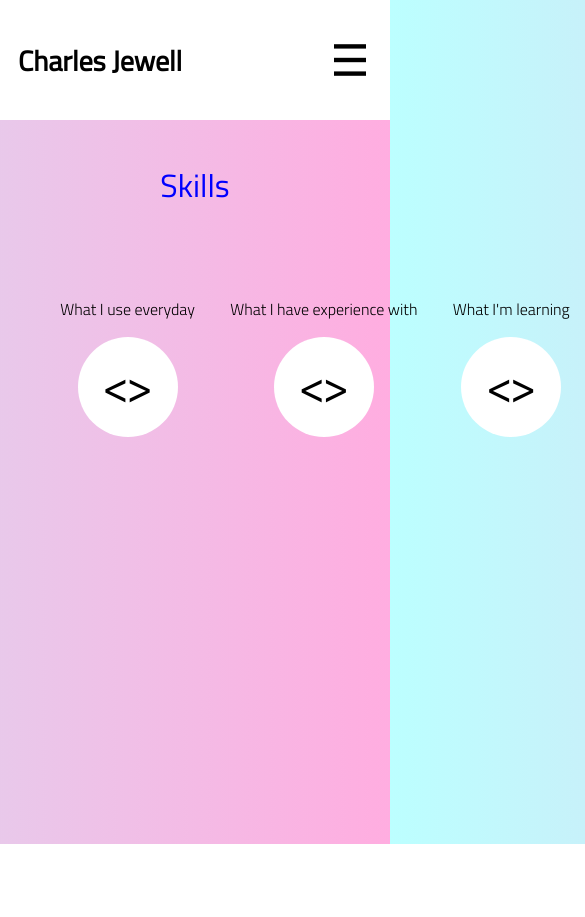
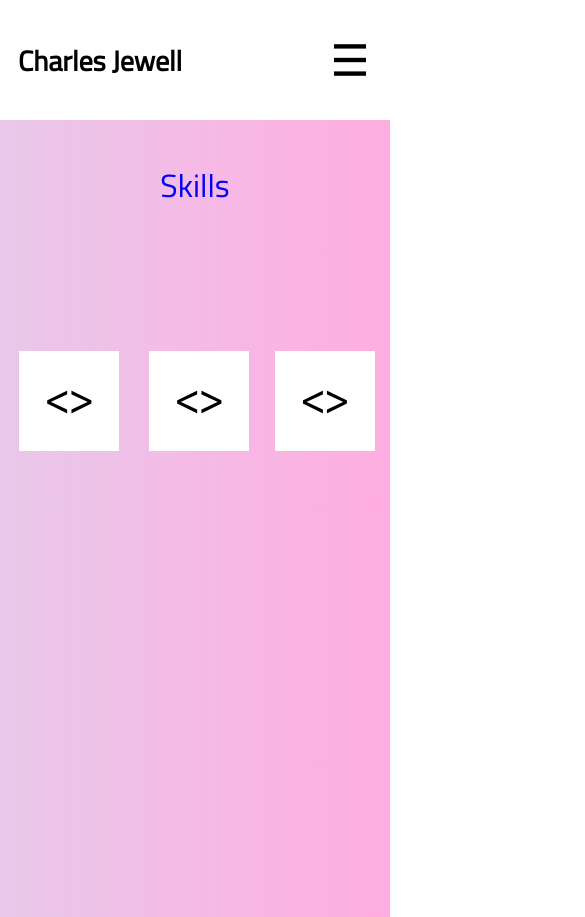
Before and after one commit to cjewell47/nuxt-play-around, a Nuxt app: page /Skills in a window 390 px wide. Shown: the top 917 px of the page, 585 px wide, since content can reach past the window. Before the commit the page ends 844 px from the top, so only its background shows below. Built offline with nearby package versions, Linux system fonts and the light colour scheme.

Commit message:
formatted skills for mobile

```diff
--- a/components/AboutProject.vue
+++ b/components/AboutProject.vue
@@ -37,6 +37,9 @@ export default {
 </script>
 
 <style lang="scss" scoped>
+@mixin mobile {
+  @media screen and (max-width: 767px) { @content; }
+}
 
 #about-project {
   box-sizing: border-box;
@@ -53,7 +56,7 @@ export default {
     float: right;
     margin: 10px;
   }
-  @media screen and (max-width: 767px) {
+  @include mobile {
     img {
       margin: 0;
     }
@@ -66,7 +69,7 @@ export default {
   h1 {
     padding-top: 20px;
     margin-top: 0;
-    color: blue;
+    color: #0000ff;
   }
   a,
   .back-link {
@@ -78,7 +81,7 @@ export default {
     padding: 8px;
     cursor: pointer;
     span {
-      color: blue;
+      color: #0000ff;
       z-index: 1;
     }
     &::before {
@@ -90,7 +93,7 @@ export default {
       height: 100%;
       background-image: linear-gradient(
         90deg,
-        lighten(blue, 5%) 33.33%,
+        lighten(#0000ff, 5%) 33.33%,
         transparent 66.66%
       );
       -webkit-transform: translateX(-66.66%);
--- a/components/Header.vue
+++ b/components/Header.vue
@@ -89,13 +89,17 @@ export default {
 </script>
 
 <style lang="scss" scoped>
+@mixin mobile {
+  @media screen and (max-width: 767px) { @content; }
+}
+
 .Header {
   overflow: hidden;
   position: absolute;
   width: 100%;
   height: 120px;
   z-index: 5;
-  @media screen and (max-width: 767px) {
+  @include mobile {
     position: fixed;
   }
 }
@@ -279,7 +283,7 @@ a {
       stroke-dashoffset: -68px;
     }
   }
-  @media screen and (max-width: 767px) {
+  @include mobile {
     background-color: #fff;
     &.scroll-background {
       background-color: #fff;
--- a/components/ProjectImage.vue
+++ b/components/ProjectImage.vue
@@ -26,6 +26,10 @@ export default {
 </script>
 
 <style lang="scss" scoped>
+@mixin mobile {
+  @media screen and (max-width: 767px) { @content; }
+}
+
 [class^="project-"] {
   position: relative;
   height: 170px;
@@ -93,7 +97,7 @@ export default {
       }
     }
   }
-  @media screen and (max-width: 767px) {
+  @include mobile {
     height: 250px;
     width: 250px;
     img {
--- a/pages/Projects.vue
+++ b/pages/Projects.vue
@@ -108,12 +108,16 @@ export default {
 </script>
 
 <style lang='scss' scoped>
+@mixin mobile {
+  @media screen and (max-width: 767px) { @content; }
+}
+
 h1 {
-  color: blue;
+  color: #0000ff;
   font-size: 2rem;
 }
 .under-h1 a {
-  color: blue;
+  color: #0000ff;
   position: relative;
   background-clip: text;
   -webkit-background-clip: text;
@@ -122,7 +126,7 @@ h1 {
     to right,
     #fff,
     #fff 50%,
-    blue 50%
+    #0000ff 50%
   );
   background-size: 200% 100%;
   background-position: 100%;
@@ -146,7 +150,7 @@ h1 {
   flex-wrap: wrap;
   position: relative;
   overflow: hidden;
-  @media screen and (max-width: 767px) {
+  @include mobile {
     width: 250px;
     height: 1250px;
   }
@@ -163,7 +167,7 @@ h1 {
   }
 }
 
-@media screen and (max-width: 767px) {
+@include mobile {
   .projects-container {
     .projects-image-container {
       width: 250px;
--- a/pages/Skills.vue
+++ b/pages/Skills.vue
@@ -72,8 +72,13 @@ export default {
 </script>
 
 <style lang="scss" scoped>
+@mixin mobile {
+  @media screen and (max-width: 767px) {
+    @content;
+  }
+}
 h1 {
-  color: blue;
+  color: #0000ff;
   font-size: 2rem;
 }
 .page {
@@ -87,39 +92,34 @@ h1 {
   width: 600px;
   margin: 40px auto;
   display: block;
+  @include mobile {
+    width: 100%;
+    margin: 20px auto;
+  }
 }
 article {
-  margin: 10px;
+  margin: 50px 10px 10px;
   & > div {
     display: inline-flex;
     width: 100%;
     position: relative;
     overflow: hidden;
-    height: 100%;
-    &::before {
-      content: "";
-      position: absolute;
-      top: 0;
-      left: 0;
-      width: 300%;
-      height: 100%;
-      background-image: linear-gradient(
-        90deg,
-        #ffffff 33.33%,
-        transparent 66.66%
-      );
-      transform: translateX(-66.66%);
-      z-index: 0;
-      transition: all 0.75s cubic-bezier(0.4, 0, 0.2, 1);
-    }
-    &.skills-active {
-      &::before {
-        transform: translateX(0);
-      }
-    }
+    min-height: 300px;
     .skills-text {
       z-index: 2;
     }
+  }
+}
+.skills-text {
+  display: grid;
+  grid-template-columns: repeat(4, 1fr);
+  grid-auto-rows: max-content;
+  width: 100%;
+  & > p {
+    text-align: center;
+  }
+  @include mobile {
+    grid-template-columns: repeat(2, 1fr);
   }
 }
 menu {
@@ -128,12 +128,25 @@ menu {
   display: flex;
   flex-direction: row;
   justify-content: space-evenly;
+  @include mobile {
+    margin: 10px 0;
+    width: 100%;
+  }
 }
 menuitem {
   display: flex;
   flex-direction: column;
   align-items: center;
   transition: opacity 0.35s ease-in-out;
+   @include mobile {
+     height: 190px;
+     justify-content: space-between;
+    p {
+      opacity: 0;
+      text-align: center;
+      width: 110%;
+    }
+  }
 }
 .menuitem {
   &-button {
@@ -155,7 +168,7 @@ menuitem {
     &::after {
       position: absolute;
       font-size: 2em;
-      top: 12px;
+      top: 9px;
       color: #000;
       transition: all 0.5s ease-in-out;
     }
@@ -173,7 +186,7 @@ menuitem {
       &::before,
       &::after {
         font-size: 2.2em;
-        top: 8px;
+        top: 5px;
       }
       &::before {
         left: 10%;
@@ -184,6 +197,12 @@ menuitem {
     }
     &:focus {
       outline: none;
+    }
+    @include mobile {
+      border-radius: 0;
+      &:hover {
+        transform: scale(1);
+      }
     }
   }
   &-active {
@@ -202,12 +221,25 @@ menuitem {
         right: 10%;
       }
     }
+    @include mobile {
+      .menuitem-button {
+        transform: scale(1);
+      }
+      p {
+        opacity: 1;
+      }
+    }
   }
   &-inactive {
     opacity: 0.5;
     &:hover {
       opacity: 1;
     }
+    @include mobile {
+      p {
+        opacity: 0;
+      }
+    }
   }
 }
 </style>
--- a/pages/index.vue
+++ b/pages/index.vue
@@ -13,7 +13,7 @@ export default {
 <style lang='scss' scoped>
 
 h1 {
-  color: blue;
+  color: #0000ff;
   font-size: 2rem;
 }
 </style>
--- a/skills.json
+++ b/skills.json
@@ -1,5 +1,5 @@
 {
     "one": ["JavaScript / ES6", "TypeScript", "Angular", "HTML", "CSS", "SCSS", "Vue.js", "Git", "Gulp", "Webpack", "Nuxt", "Jasmine", "Karma"],
     "two": ["React", "Node.js", "Less", "jQuery", "Bootstrap", "AWS", "Jenkins", "Google Analytics", "Adobe Target", "Ensighten", "Express.js", "Jekyll", "Ruby", "Ruby on Rails", "AMP", "MongoDB"],
-    "three": ["Python", "Serverless functions"]
+    "three": ["Python", "Serverless functions", "GraphQL", "CSS Houdini"]
 }
```
